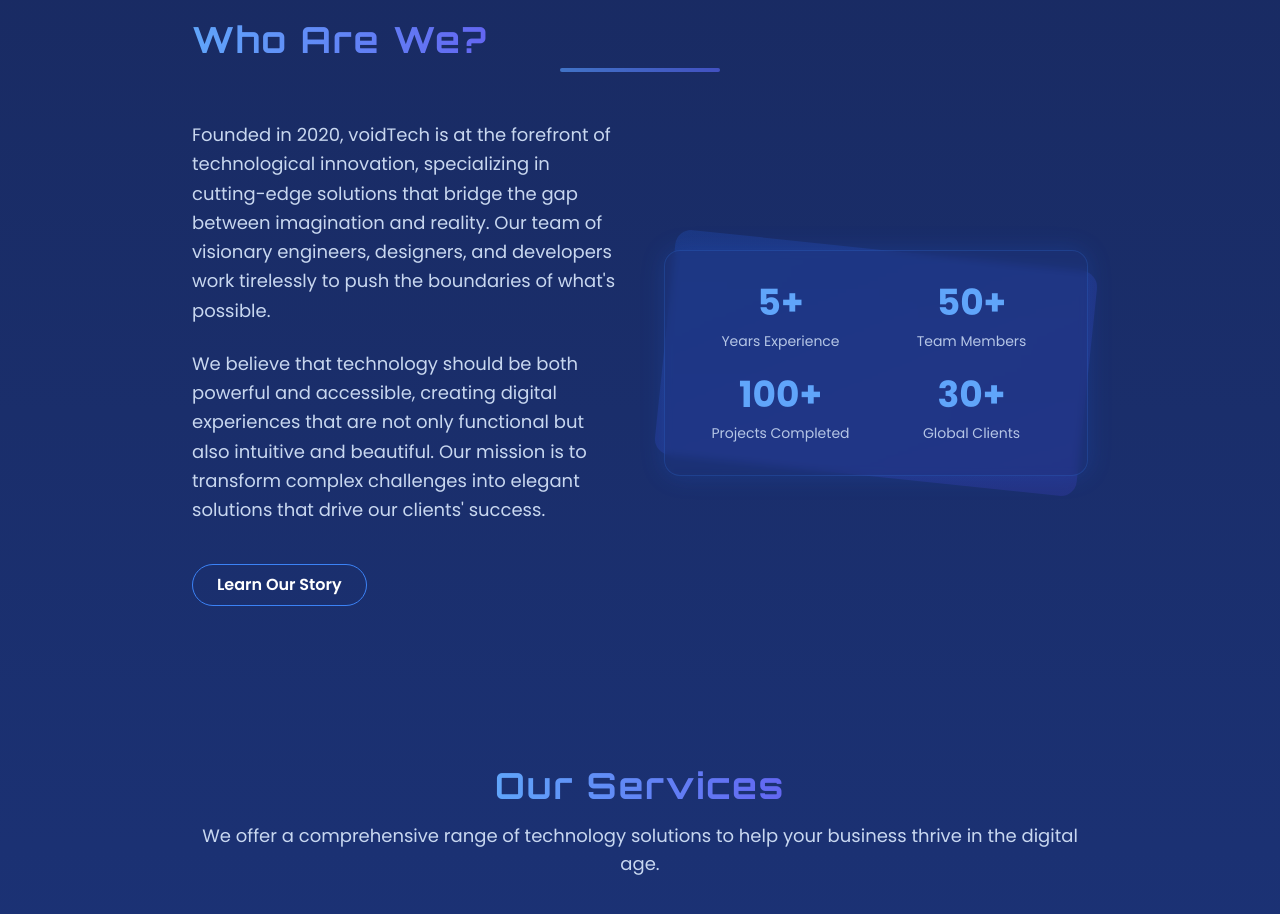
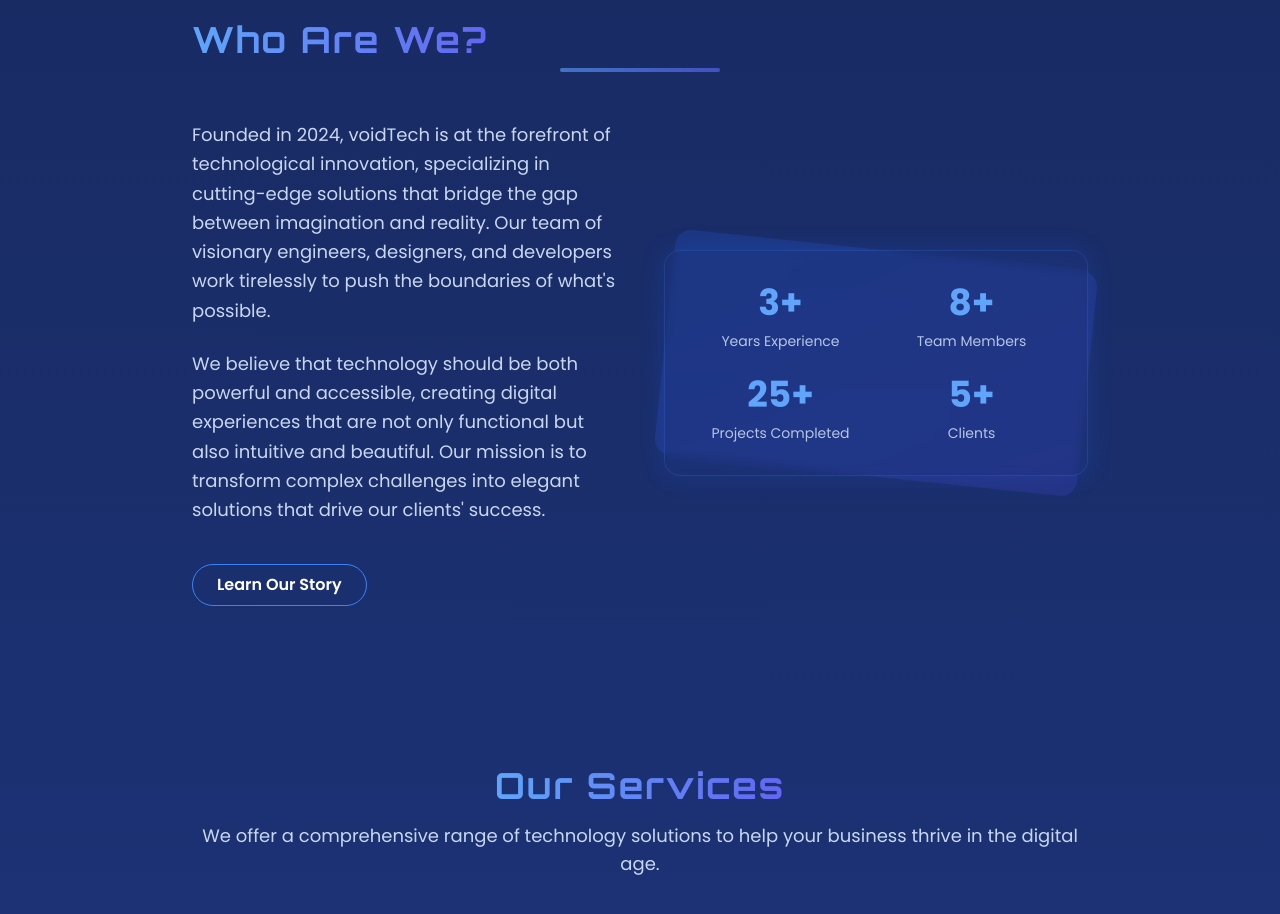
Before and after one commit to manitejagaddam/Void-Tech, a React (Vite) app: page / in a window 1280 px wide. Shown: the part 860-1774 px from the top of the page. Built offline with nearby package versions, Linux system fonts and the light colour scheme.

Commit message:
about updated

```diff
--- a/src/components/About.tsx
+++ b/src/components/About.tsx
@@ -19,7 +19,7 @@
           <div className="grid grid-cols-1 md:grid-cols-2 gap-12 items-center">
             <div className="space-y-6">
               <p className="text-blue-100/90 text-lg leading-relaxed">
-                Founded in 2020, voidTech is at the forefront of technological innovation,
+                Founded in 2024, voidTech is at the forefront of technological innovation,
                 specializing in cutting-edge solutions that bridge the gap between imagination
                 and reality. Our team of visionary engineers, designers, and developers work
                 tirelessly to push the boundaries of what's possible.
@@ -43,20 +43,20 @@
               <div className="relative bg-blue-900/30 backdrop-blur-sm p-8 rounded-2xl border border-blue-500/20 shadow-[0_0_25px_rgba(37,99,235,0.2)]">
                 <div className="grid grid-cols-2 gap-6">
                   <div className="text-center">
-                    <div className="text-4xl font-bold text-blue-400 mb-2">5+</div>
+                    <div className="text-4xl font-bold text-blue-400 mb-2">3+</div>
                     <div className="text-blue-100/80 text-sm">Years Experience</div>
                   </div>
                   <div className="text-center">
-                    <div className="text-4xl font-bold text-blue-400 mb-2">50+</div>
+                    <div className="text-4xl font-bold text-blue-400 mb-2">8+</div>
                     <div className="text-blue-100/80 text-sm">Team Members</div>
                   </div>
                   <div className="text-center">
-                    <div className="text-4xl font-bold text-blue-400 mb-2">100+</div>
+                    <div className="text-4xl font-bold text-blue-400 mb-2">25+</div>
                     <div className="text-blue-100/80 text-sm">Projects Completed</div>
                   </div>
                   <div className="text-center">
-                    <div className="text-4xl font-bold text-blue-400 mb-2">30+</div>
-                    <div className="text-blue-100/80 text-sm">Global Clients</div>
+                    <div className="text-4xl font-bold text-blue-400 mb-2">5+</div>
+                    <div className="text-blue-100/80 text-sm">Clients</div>
                   </div>
                 </div>
               </div>
```
